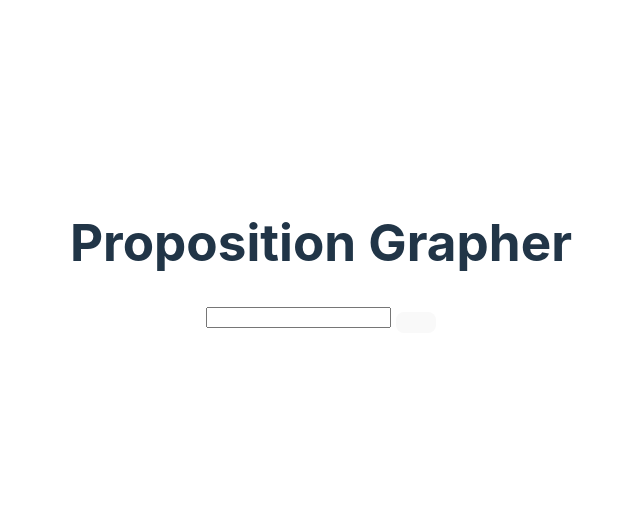
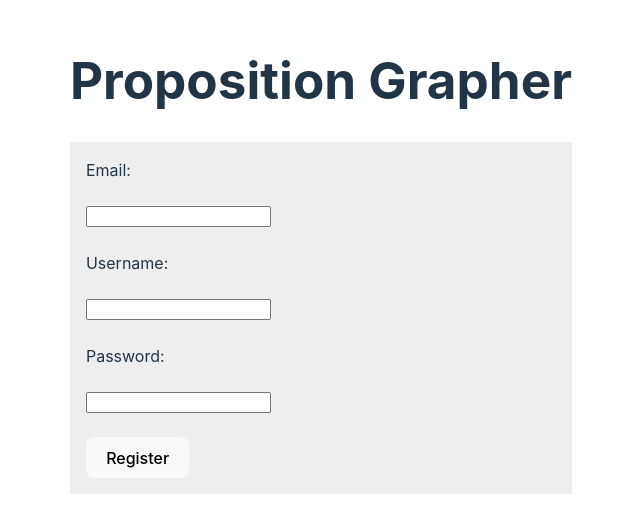
Before and after one commit to TGKElit/Proposition-Grapher, a Svelte app in the folder front_end/: page / in a window 1280 px wide. Shown: the part 136-668 px from the top of the page, without its empty margins (319-959 px from the left). Built offline with nearby package versions, Linux system fonts and the light colour scheme.

Commit message:
regristration implemented

```diff
--- a/front_end/src/App.svelte
+++ b/front_end/src/App.svelte
@@ -1,17 +1,26 @@
 <script lang="ts">
-  import Counter from './lib/Counter.svelte'
 
 let response = "";
- let inputValue: String;
-  const callApi = (name: String) => {
-    let query = "";
-    if (name) {
-      query = "?name=" + name;
-    }
-    fetch("/api/hello" + query)
+let email: string;
+let username: string;
+let password: string;
+
+const callApi = (email: string, username: string, password: string) => {
+    fetch("/api/register", {
+      method: "POST",
+      headers: {
+        'Content-Type': 'application/json'
+      },
+      body: JSON.stringify({
+        "email": email,
+        "username": username,
+        "password": password
+      })
+    })
     .then(response => response.json())
     .then(data => {
       response = data;
+      console.log(response);
     }).catch(error => {
         console.log(error);
         return [];
@@ -21,16 +30,29 @@
 </script>
 
 <main>
-
   <h1>Proposition Grapher</h1>
-
-  <input type="text" bind:value={inputValue}>
-  <button on:click={() => {callApi(inputValue)}}></button>
+  <section>
+    <label for="email">Email:</label>
+    <input type="text" name="email" bind:value={email}>
+    <label for="username">Username:</label>
+    <input type="text" name="username" bind:value={username}>
+    <label for="password">Password:</label>
+    <input type="password" name="password" bind:value={password}>
+    <button on:click={() => {callApi(email, username, password)}}>Register</button>
+  </section>
 
   <p>{response}</p>
 
 </main>
 
 <style>
-
+  section {
+    height: 40vh;
+    padding: 1rem;
+    display: flex;
+    flex-direction: column;
+    align-items: flex-start;
+    justify-content: space-between;
+    background-color: #EEE;
+  }
 </style>
```
Also changed, not shown: 2 other files (tests, documents, lock files or other folders). Lines whose indentation alone changed are shown as unchanged.
